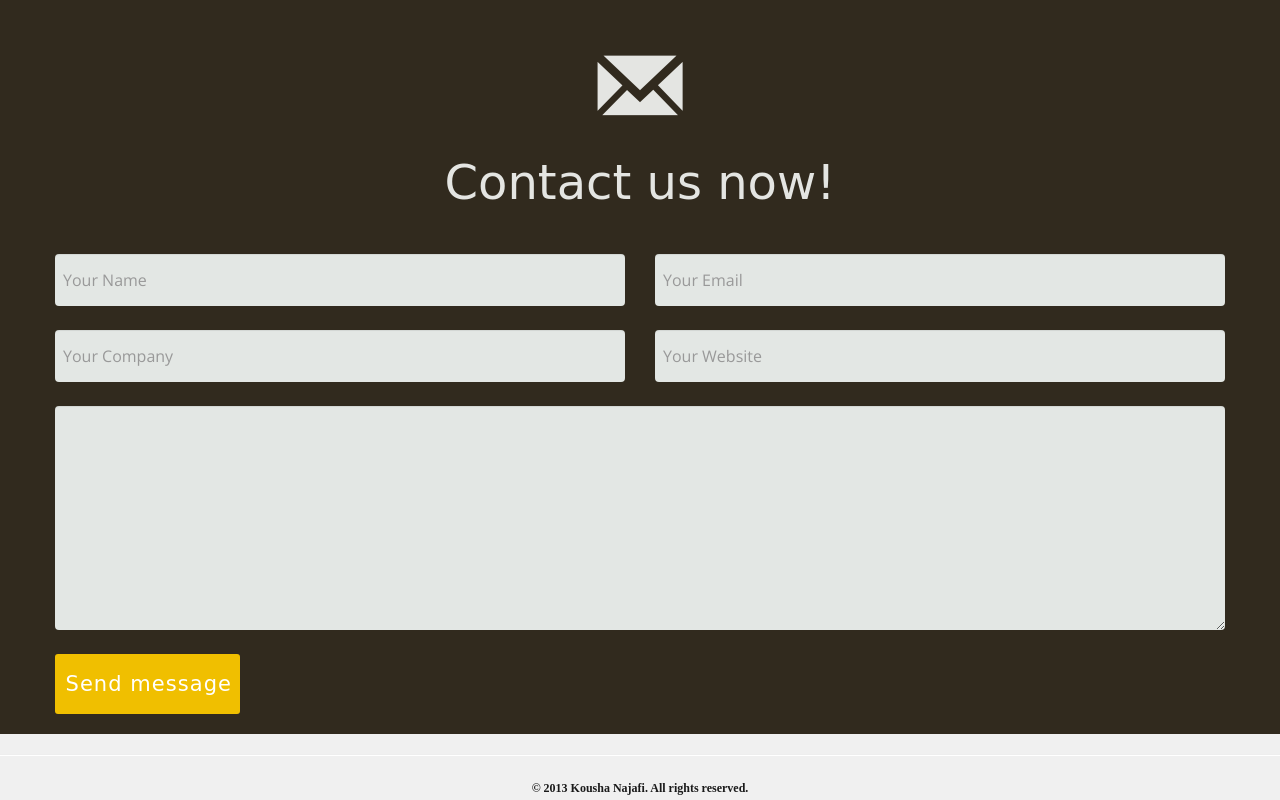
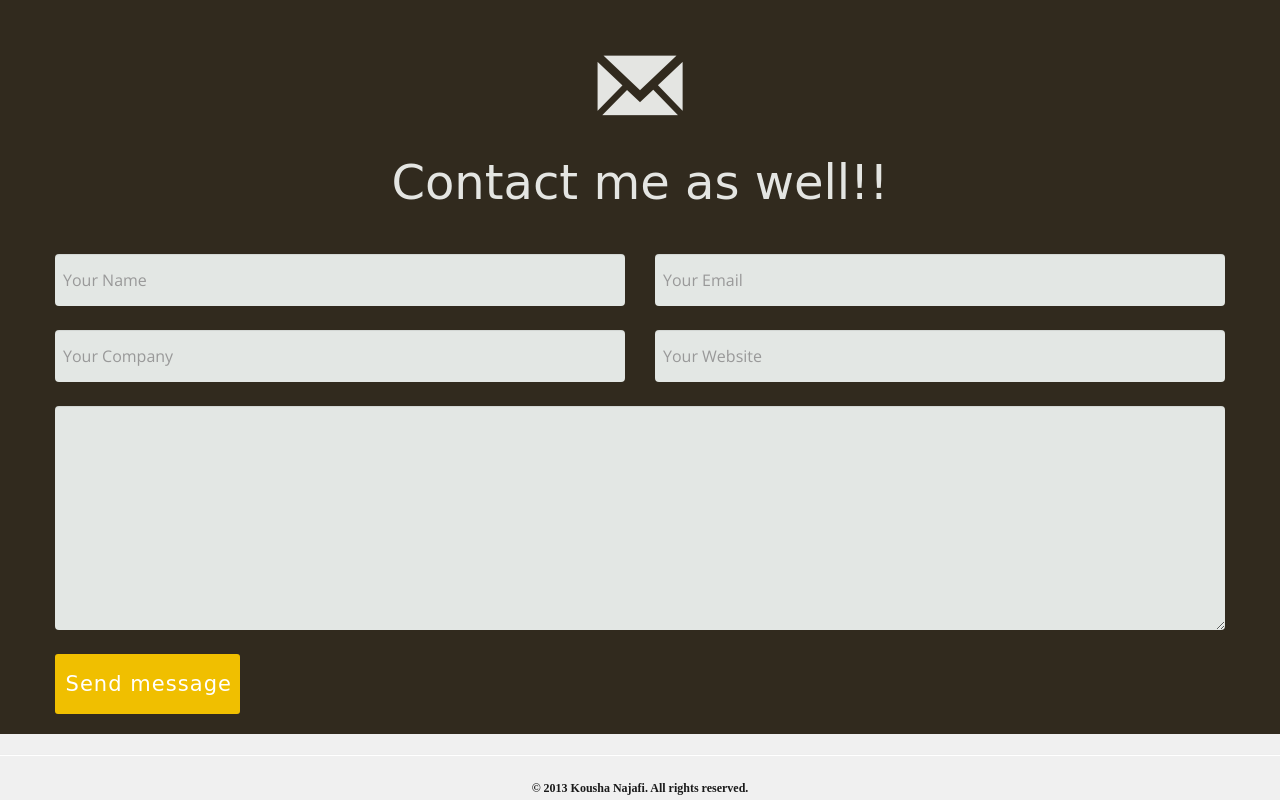
Before and after one commit to kousha/kousha.github.io, a plain HTML site: page index.html in a window 1280 px wide. Shown: the part 1246-2046 px from the top of the page. Drawn offline with nearby package versions, Linux system fonts and the light colour scheme; a web font is replaced by a local one.

Commit message:
plural fix on contact tag

```diff
--- a/index.html
+++ b/index.html
@@ -126,7 +126,7 @@
     <section id="contact" class="single-page scrollblock">
       <div class="container">
         <div class="align"><i class="icon-mail-2"></i></div>
-        <h1>Contact us now!</h1>
+        <h1>Contact me as well!!</h1>
         <div class="row">
           <div class="span12">
             <div class="cform" id="theme-form">
```
